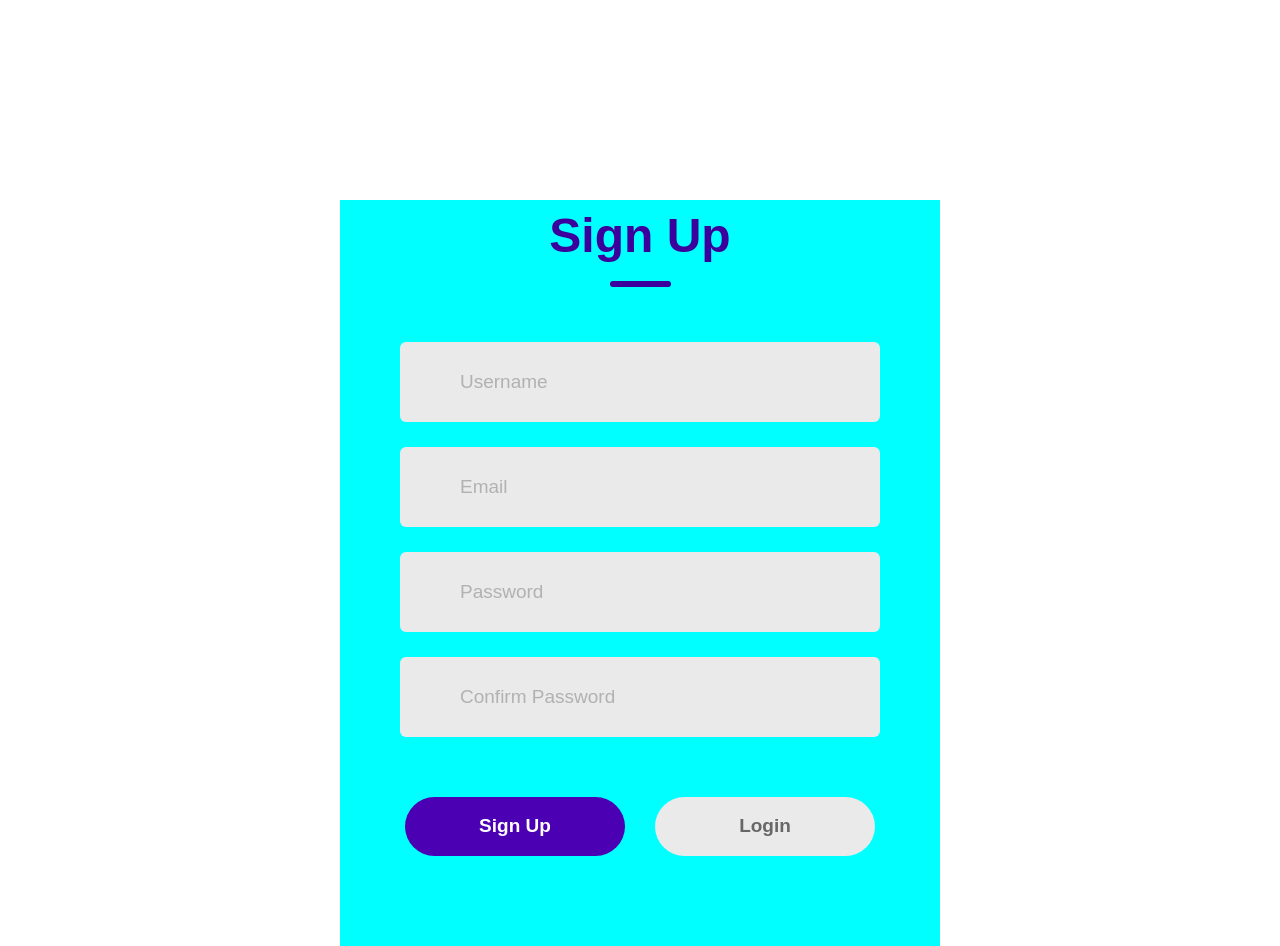
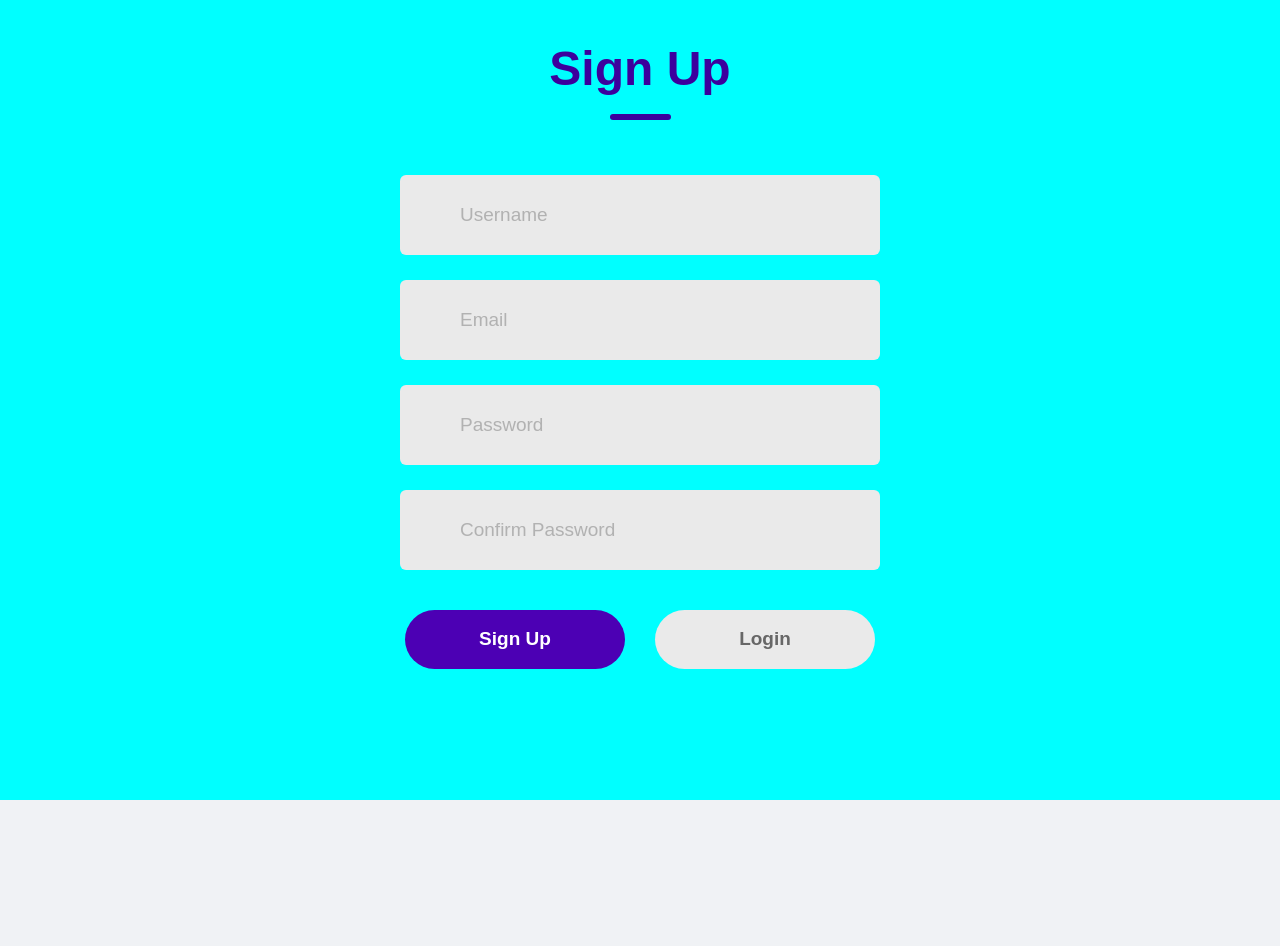
Before and after one commit to kuroo2009/ai-mindmap-app, a Next.js app in the folder frontend/: page /login in a window 1280 px wide. After the commit the page ends 800 px from the top, so only its background shows below. Built offline with nearby package versions, Linux system fonts and the light colour scheme.

Commit message:
last sign up page

```diff
--- a/frontend/app/login/LoginSignup.css
+++ b/frontend/app/login/LoginSignup.css
@@ -1,11 +1,23 @@
+html, body {
+  margin: 0;
+  padding: 0;
+  height: 100%;
+  width: 100%;
+  background-color: #f0f2f5; /* Thay mã màu của bạn ở đây */
+}
+
+#root {
+  height: 100%;
+  width: 100%;
+}
+
 .container{
     display: flex;
     flex-direction: column;
     margin: auto;
-    margin-top: 200px;
-    width: 600px;
-    padding-bottom: 30px;
+    width: 100%;
     background-color: cyan;
+    height: 100%;
 }
 
 .header{
@@ -61,10 +73,9 @@
 }
 
 .forgot-password{
-    padding-left: 62px;
     margin-top: 27px;
     color:#797979;
-    font-size: 18px;
+    margin: auto;
 }
 
 .forgot-password span{
@@ -75,7 +86,12 @@
 .submit-container{
     display: flex;
     gap:30px;
-    margin: 60px auto;
+    margin: auto;
+    margin-top: -10px;
+}
+
+.space{
+    margin-top: 50px;
 }
 
 .submit{
--- a/frontend/app/login/page.tsx
+++ b/frontend/app/login/page.tsx
@@ -9,6 +9,7 @@ const LoginSignup = () => {
   return (
     <div className="container">
       <div className="header">
+        <br/>
         <div className="text">{action}</div>
         <div className="underline"></div>
       </div>
@@ -34,6 +35,8 @@ const LoginSignup = () => {
         <div className="forgot-password">
         Forgot Password? <span>Click here</span>
       </div>}
+      {action==="Sign Up"?<div className="space"></div>:
+      <div className="summit-container"></div>}
 
       <div className="submit-container">
         <div className={action==="Login"?"submit gray": "submit"} onClick={() => {setAction("Sign Up")}}>Sign Up</div>
```
